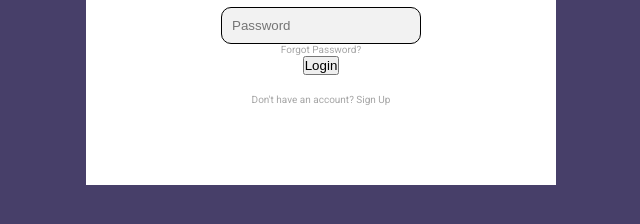
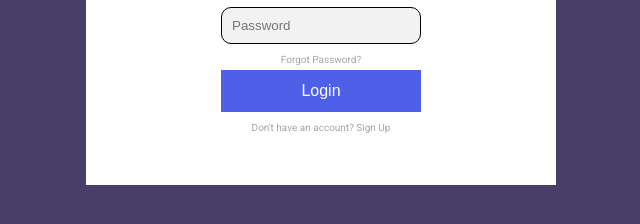
Before and after one commit to nooma42/Nooma-Desktop, an Electron app: page index.html in a window 800 px wide. Shown: the part 400-624 px from the top of the page, without its empty margins (79-719 px from the left). Drawn offline with Linux system fonts and the light colour scheme.

Commit message:
cleaned up login page

```diff
--- a/homeRenderer.js
+++ b/homeRenderer.js
@@ -45,3 +45,8 @@ function changeTab(evt, tabName) {
 function roomSelect(clickedID) {
 	console.log("click room " + clickedID + "!");
 }
+
+function logout()
+{
+		window.location.href = 'index.html'
+}
--- a/style.css
+++ b/style.css
@@ -62,6 +62,7 @@ body {
 .loginText {
 	color: #a5a5a5;
 	font-size: 10px;
+	margin-top: 10px;
 }
 
 hr {
@@ -275,3 +276,17 @@ li{
 	margin-left:10px;
 	font-size: 16px;
 }
+
+#login {
+	  background-color: #4E5FE8; /* Green */
+  border: none;
+  color: white;
+  padding: 12px 20px;
+  text-align: center;
+  text-decoration: none;
+    margin:0 auto;
+    display:block;
+  font-size: 16px;
+   width: 200px;
+   margin-top: 5px;
+}
```
Also changed, not shown: home.html (+4 -5 lines), index.html (+0 -1 lines).
